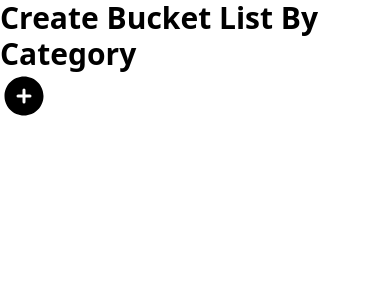
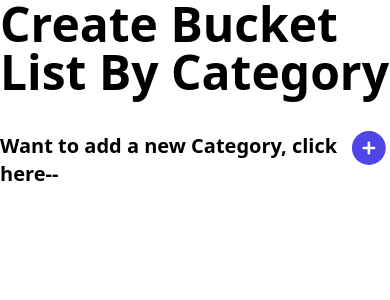
Before and after one commit to rhythm-design/Bucket-List, a React (Create React App) app: page / in a window 390 px wide. Shown: the top 300 px of the page. Built offline with nearby package versions, Linux system fonts and the light colour scheme.

Commit message:
Making Buckets responsive for multiple screen sizes and improving UI

```diff
--- a/src/App.js
+++ b/src/App.js
@@ -4,7 +4,7 @@ import Home from './components/Home';
 function App() {
   return (
     <div className="App">
-      <h1 class="text-3xl font-bold">Create Bucket List By Category</h1>
+      <h1 class="text-5xl pb-7 font-bold flex justify-center">Create Bucket List By Category</h1>
       <Home />
     </div>
   );
--- a/src/components/Home.jsx
+++ b/src/components/Home.jsx
@@ -5,6 +5,7 @@ import { PlusCircleIcon } from '@heroicons/react/24/solid'
 function Home(){
     const [bucket, setBucket]= useState([]);
     const [showForm, setShowForm]= useState(false);
+    const [plusBtn,setPlusBtn]=useState(true);
 
     function addBucket(name){
         setShowForm(false);
@@ -13,9 +14,19 @@ function Home(){
     }
     return (
         <>
-            <PlusCircleIcon className="h-12 w-12 text-black-500" onClick={()=>{
-                setShowForm(true);
-            }}/>
+        <div class="flex justify-center">
+            {
+                plusBtn?
+                    <>
+                        <span class="pt-2 text-xl font-bold">Want to add a new Category, click here--</span>
+                        <PlusCircleIcon className="h-12 w-12 mb-4 text-indigo-600" onClick={()=>{
+                            setShowForm(true);
+                            setPlusBtn(false);
+                        }}/>
+                    </>
+                :null
+            }
+
 
             {
                 showForm?
@@ -24,22 +35,28 @@ function Home(){
                         event.preventDefault();
                         addBucket(event.target.name.value);
                         event.target.reset();
+                        setPlusBtn(true);
                     }}>
 
                     <input
                         type="text"
                         name="name"
-                        className="block w-30 rounded-md border-0 py-1.5 pl-7 pr-20 text-gray-900 ring-1 ring-inset ring-gray-300 placeholder:text-gray-400 focus:ring-2 focus:ring-inset focus:ring-indigo-600 sm:text-sm sm:leading-6"
+                        className="inline-block w-30 rounded-md border-0 py-1.5 pl-7 pr-20 text-gray-900 ring-1 ring-inset ring-gray-300 placeholder:text-gray-400 focus:ring-2 focus:ring-inset focus:ring-indigo-600 sm:text-sm sm:leading-6"
                         placeholder="Enter bucket Name"
                         required
                     />
 
-                    <button type="submit">Add to Bucket</button>
+                    <button type="submit" class="bg-indigo-600 hover:bg-indigo-500 text-white font-bold py-2 px-4 border rounded">Add to Bucket</button>
                     </form>
 
                 : null
             }
-            {loadBuckets(bucket)}
+            </div>
+
+            <div class="flex flex-wrap justify-center">
+                {loadBuckets(bucket)}
+            </div>
+
         </>
     )
 }
@@ -47,14 +64,14 @@ function Home(){
 function loadBuckets(bucket){
     return bucket.map((singleBucket)=>{
         return(
-            <div class="w-[19.875rem] rounded-lg bg-white text-[0.8125rem] leading-5 text-slate-900 shadow-xl shadow-black/5 ring-1 ring-slate-700/10">
+            <div class="m-2 w-full md:w-1/2 xl:w-1/3 p-6 w-[19.875rem] rounded-lg bg-white text-[0.8125rem] leading-5 text-slate-900 shadow-xl shadow-black/5 ring-1 ring-slate-700/10">
                 <div class="flex items-center p-4 pb-0">
                 <div class="ml-4 flex-auto">
-                <div class="font-medium">{singleBucket}
+                <div class="text-lg flex justify-center">{singleBucket}
                 </div>
                 </div>
                 </div>
-                <div class="flex gap-3 p-4">
+                <div class="flex gap-3 p-4 flex justify-center">
                 <div class="pointer-events-auto rounded-md bg-indigo-600 py-2 px-3 text-[0.8125rem] font-semibold leading-5 text-white hover:bg-indigo-500">Show Bucket</div>
                 <div class="pointer-events-auto rounded-md py-2 px-4 text-center font-medium shadow-sm ring-1 ring-slate-700/10 hover:bg-slate-50">Delete Bucket</div></div>
 
```
